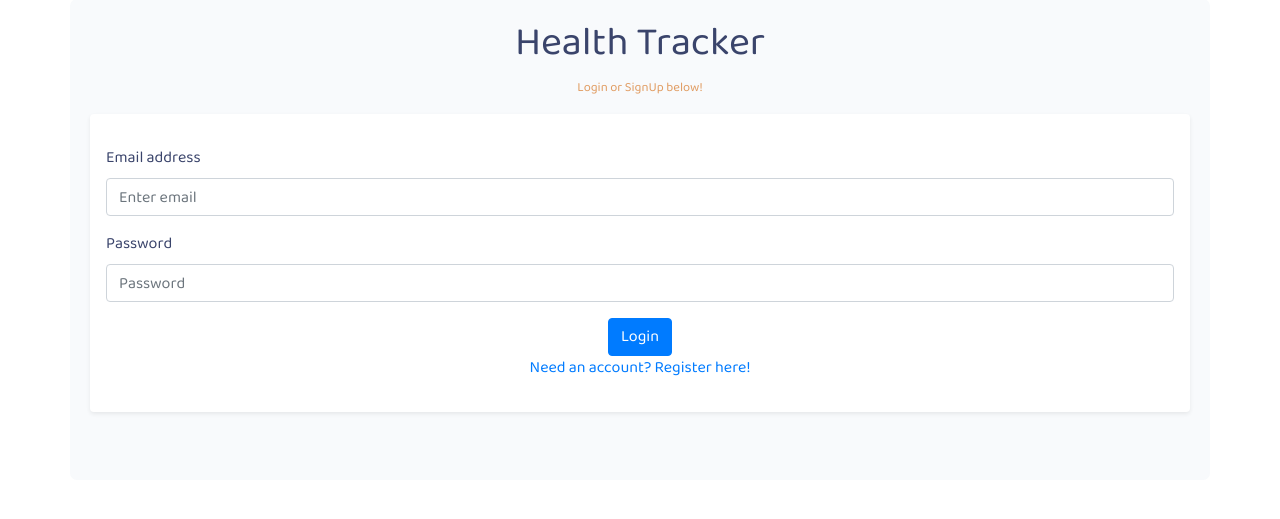
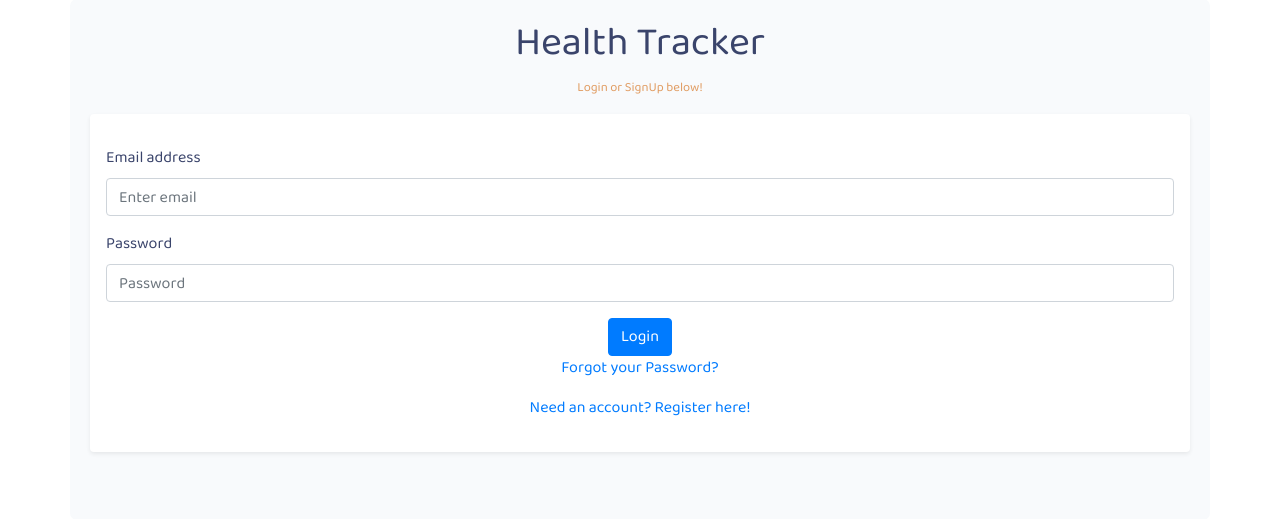
Before and after one commit to OblivionLi/health-tracker, a PHP site: page /health-tracker/auth/auth.php in a window 1280 px wide. Shown: the part 61-580 px from the top of the page. Run offline with PHP 8.4, Linux system fonts and the light colour scheme.

Commit message:
Add session msg and forgot password link option

```diff
--- a/public/views/auth/auth.php
+++ b/public/views/auth/auth.php
@@ -12,6 +12,9 @@
     </div>
 
     <div class="login-form shadow-sm p-3 mb-5 bg-white rounded" id="login_form">
+        <p class="success" id="success">
+            <?php echo isset($_SESSION['pass-reset']) ? $_SESSION['pass-reset'] : ''; ?>
+        </p>
         <p class="error">
             <?php echo in_array("Email or Password was incorrect.", $error) ? "<span>&#8594;</span> Email or Password was incorrect." : ""; ?>
         </p>
@@ -29,6 +32,9 @@
             </div>
             <div class="form-actions text-center">
                 <button type="submit" name="login_submit" class="btn btn-primary login_submit">Login</button>
+                <p>
+                    <a href="<?php echo url_for('views/auth/forgot_password.php'); ?>" id="forgot_password" class="forgot-password">Forgot your Password?</a>
+                </p>
                 <p>
                     <a href="#" id="signup" class="signup">Need an account? Register here!</a>
                 </p>
```
